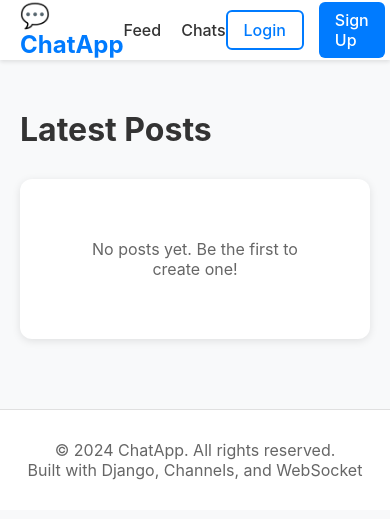
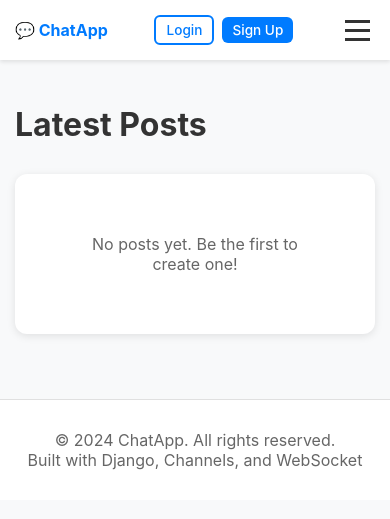
Before and after one commit to Rikiza89/CHAT_APP, a Django app: page / in a window 390 px wide. Shown: the top 519 px of the page. Run offline with Django 5.2, Linux system fonts and the light colour scheme; data that the repository does not hold is empty; parts of the project's set-up code (start-up, migrations or seed data) failed here and were passed over.

Commit message:
Add files via upload

```diff
--- a/chat_app/chatapp/templates/base.html
+++ b/chat_app/chatapp/templates/base.html
@@ -35,6 +35,7 @@
         justify-content: space-between;
         align-items: center;
         height: 60px;
+        gap: 20px;
     }
 
     .navbar-brand {
@@ -42,6 +43,7 @@
         font-weight: bold;
         color: #007bff;
         text-decoration: none;
+        white-space: nowrap;
     }
 
     .navbar-menu {
@@ -56,6 +58,7 @@
         color: #333;
         font-weight: 500;
         transition: color 0.3s;
+        white-space: nowrap;
     }
 
     .navbar-menu a:hover {
@@ -79,6 +82,7 @@
         justify-content: center;
         font-weight: bold;
         cursor: pointer;
+        text-decoration: none;
     }
 
     .btn {
@@ -90,6 +94,7 @@
         border: none;
         cursor: pointer;
         display: inline-block;
+        white-space: nowrap;
     }
 
     .btn-primary {
@@ -151,6 +156,151 @@
         color: #666;
     }
 
+    /* Hamburger Menu */
+    .hamburger {
+        display: none;
+        flex-direction: column;
+        cursor: pointer;
+        padding: 5px;
+    }
+
+    .hamburger span {
+        width: 25px;
+        height: 3px;
+        background: #333;
+        margin: 3px 0;
+        transition: 0.3s;
+    }
+
+    /* Notification Badge */
+    .notif-bell {
+        position: relative;
+        text-decoration: none;
+        font-size: 1.5rem;
+    }
+
+    .notif-badge {
+        position: absolute;
+        top: -5px;
+        right: -5px;
+        background: red;
+        color: white;
+        border-radius: 50%;
+        width: 18px;
+        height: 18px;
+        font-size: 0.7rem;
+        text-align: center;
+        line-height: 18px;
+        display: none;
+    }
+
+    .notif-badge.active {
+        display: block;
+    }
+
+    /* Mobile Styles */
+    @media (max-width: 768px) {
+        .navbar-container {
+            flex-wrap: wrap;
+            position: relative;
+        }
+
+        .hamburger {
+            display: flex;
+            order: 3;
+        }
+
+        .navbar-brand {
+            font-size: 1.2rem;
+            order: 1;
+        }
+
+        .user-menu {
+            order: 2;
+            gap: 10px;
+        }
+
+        .navbar-menu {
+            display: none;
+            width: 100%;
+            flex-direction: column;
+            align-items: flex-start;
+            padding: 20px 0;
+            order: 4;
+            background: white;
+            box-shadow: 0 4px 6px rgba(0,0,0,0.1);
+            border-radius: 8px;
+            margin-top: 10px;
+        }
+
+        .navbar-menu.active {
+            display: flex;
+        }
+
+        .navbar-menu li {
+            width: 100%;
+        }
+
+        .navbar-menu a {
+            width: 100%;
+            padding: 12px 20px;
+            display: block;
+            border-radius: 6px;
+        }
+
+        .navbar-menu a:hover {
+            background: #f8f9fa;
+        }
+
+        .btn {
+            padding: 6px 12px;
+            font-size: 0.9rem;
+        }
+
+        .user-avatar {
+            width: 32px;
+            height: 32px;
+            font-size: 0.9rem;
+        }
+
+        .container {
+            padding: 15px;
+        }
+
+        .notif-bell {
+            font-size: 1.3rem;
+        }
+    }
+
+    @media (max-width: 480px) {
+        .navbar {
+            padding: 0 15px;
+        }
+
+        .navbar-brand {
+            font-size: 1rem;
+        }
+
+        .btn {
+            padding: 5px 10px;
+            font-size: 0.85rem;
+        }
+
+        .user-menu {
+            gap: 8px;
+        }
+
+        .user-avatar {
+            width: 28px;
+            height: 28px;
+            font-size: 0.8rem;
+        }
+
+        .notif-bell {
+            font-size: 1.2rem;
+        }
+    }
+
     {% block extra_css %}{% endblock %}
 </style>
 </head>
@@ -159,7 +309,7 @@
         <div class="navbar-container">
             <a href="{% url 'blog:feed' %}" class="navbar-brand">💬 ChatApp</a>
 
-            <ul class="navbar-menu">
+            <ul class="navbar-menu" id="navMenu">
                 <li><a href="{% url 'blog:feed' %}">Feed</a></li>
                 <li><a href="{% url 'chat:chat_list' %}">Chats</a></li>
                 {% if user.is_authenticated %}
@@ -169,19 +319,27 @@
 
             <div class="user-menu">
                 {% if user.is_authenticated %}
+                    <a href="{% url 'accounts:notifications' %}" class="notif-bell">
+                        🔔
+                        <span id="notif-badge" class="notif-badge">0</span>
+                    </a>
                     <a href="{% url 'accounts:profile' user.id %}" class="user-avatar">
                         {{ user.username|first|upper }}
                     </a>
                     <form method="post" action="{% url 'accounts:logout' %}" style="display:inline;">
                         {% csrf_token %}
-    <button type="submit" class="btn btn-outline" style="background:none;border:2px solid #007bff;">
-        Logout
-    </button>
+                        <button type="submit" class="btn btn-outline">Logout</button>
                     </form>
                 {% else %}
                     <a href="{% url 'accounts:login' %}" class="btn btn-outline">Login</a>
                     <a href="{% url 'accounts:register' %}" class="btn btn-primary">Sign Up</a>
                 {% endif %}
+            </div>
+
+            <div class="hamburger" onclick="toggleMenu()">
+                <span></span>
+                <span></span>
+                <span></span>
             </div>
         </div>
     </nav>
@@ -203,7 +361,37 @@
     <footer>
         <p>&copy; 2024 ChatApp. All rights reserved.</p>
         <p>Built with Django, Channels, and WebSocket</p>
+        {% if user.is_authenticated %}
+        <p><a href="{% url 'accounts:notification_settings' %}" style="color: #007bff; text-decoration: none;">⚙️ Notification Settings</a></p>
+        {% endif %}
     </footer>
+
+    <script>
+        function toggleMenu() {
+            const menu = document.getElementById('navMenu');
+            menu.classList.toggle('active');
+        }
+
+        {% if user.is_authenticated %}
+        function updateNotificationCount() {
+            fetch('/accounts/notifications/count/')
+                .then(res => res.json())
+                .then(data => {
+                    const badge = document.getElementById('notif-badge');
+                    if (data.count > 0) {
+                        badge.textContent = data.count;
+                        badge.classList.add('active');
+                    } else {
+                        badge.classList.remove('active');
+                    }
+                });
+        }
+
+        // Check every 30 seconds
+        setInterval(updateNotificationCount, 5000);
+        updateNotificationCount();
+        {% endif %}
+    </script>
 
     {% block extra_js %}{% endblock %}
 </body>
```
Also changed, not shown: chat_app/chatapp/templates/accounts/edit_profile.html (added, +77 -0 lines), chat_app/chatapp/templates/accounts/notification_settings.html (added, +79 -0 lines), chat_app/chatapp/templates/accounts/notifications.html (added, +40 -0 lines). Lines whose indentation alone changed are shown as unchanged.
